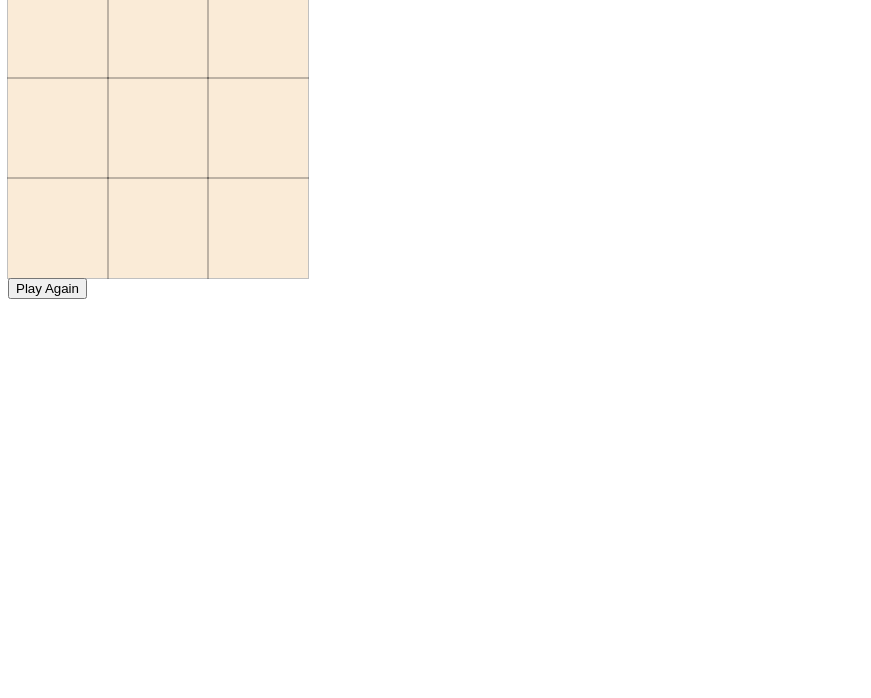
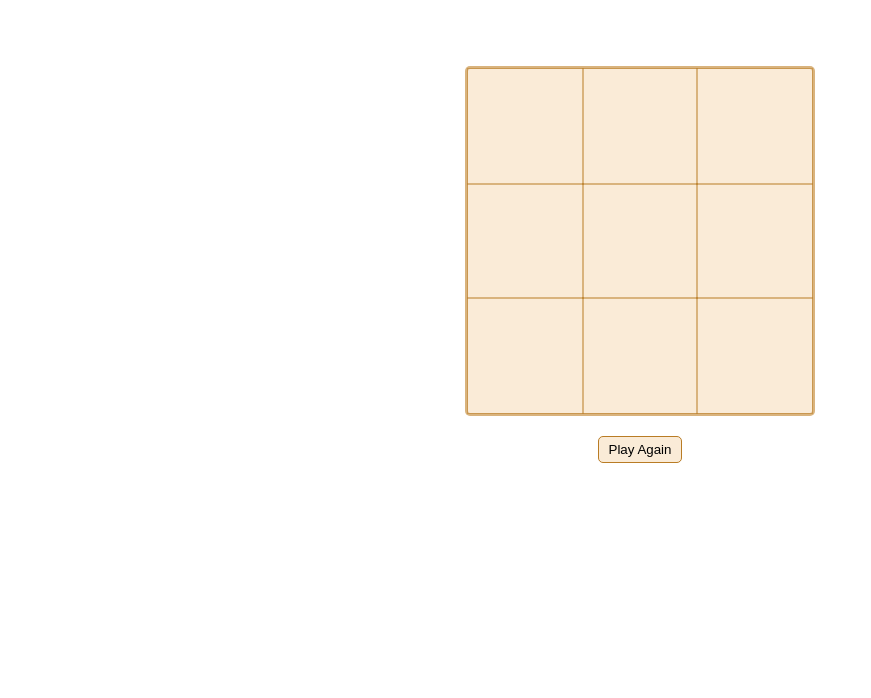
Before and after one commit to J-724/Tic-Tac-Toe, a plain HTML site: page index.html in a window 1280 px wide. Shown: the part 102-800 px from the top of the page, without its empty margins (0-871 px from the left). Drawn offline with Linux system fonts and the light colour scheme.

Commit message:
minor changes

```diff
--- a/css/style.css
+++ b/css/style.css
@@ -1,15 +1,66 @@
-.gameboard {
-    background-color: antiquewhite;
-    display: grid;
-    grid-template-columns: repeat(3, 1fr);
-    grid-template-rows:  repeat(3, 1fr);
-    width: 300px;
-    height: 300px;
+*{
+    box-sizing: border-box;
 }
 
-.gameboard-cell{
-    outline: 1px solid rgba(49, 49, 49, 0.3);
+.layout{
+    display: grid;
+    grid-template-columns: 100%;
+    grid-template-rows: max(10vh, 120px);
+    grid-template-areas:
+        "header"
+        "body";
+}
+
+.header{
+    grid-area: header;
     display: flex;
     justify-content: center;
     align-items: center;
 }
+
+.game-wrapper{
+    grid-area: body;
+    display: flex;
+    flex-flow: column nowrap;
+    justify-content: center;
+    align-items: center;
+    gap: 20px;
+}
+
+.message{
+    height: 20px;
+    display: flex;
+    justify-content: center;
+}
+
+.gameboard {
+    background-color: antiquewhite;
+    border: 3px solid  rgba(185, 124, 37, 0.5);
+    border-radius: 5px;
+    display: grid;
+    grid-template-columns: repeat(3, 1fr);
+    grid-template-rows:  repeat(3, 1fr);
+    width: 350px;
+    height: 350px;
+}
+
+.gameboard-cell{
+    outline: 1px solid rgba(185, 124, 37, 0.5);
+    display: flex;
+    justify-content: center;
+    align-items: center;
+    font-size: 32px;
+}
+
+button {
+    appearance: none;
+    padding: 5px 10px;
+    border-radius: 5px;
+    border: 1px solid rgba(185, 124, 37);
+    background-color: antiquewhite ;
+}
+
+button:hover {
+    scale: 1.1;
+    background-color: rgb(236, 209, 170, 0.7) ;
+}
```
